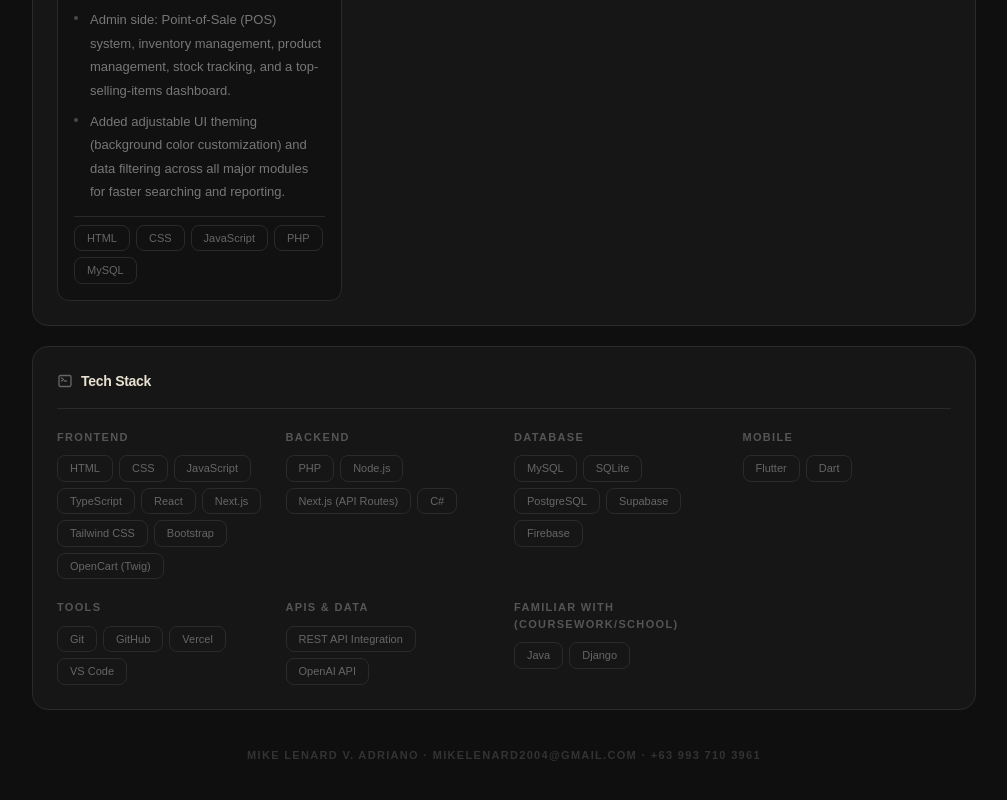
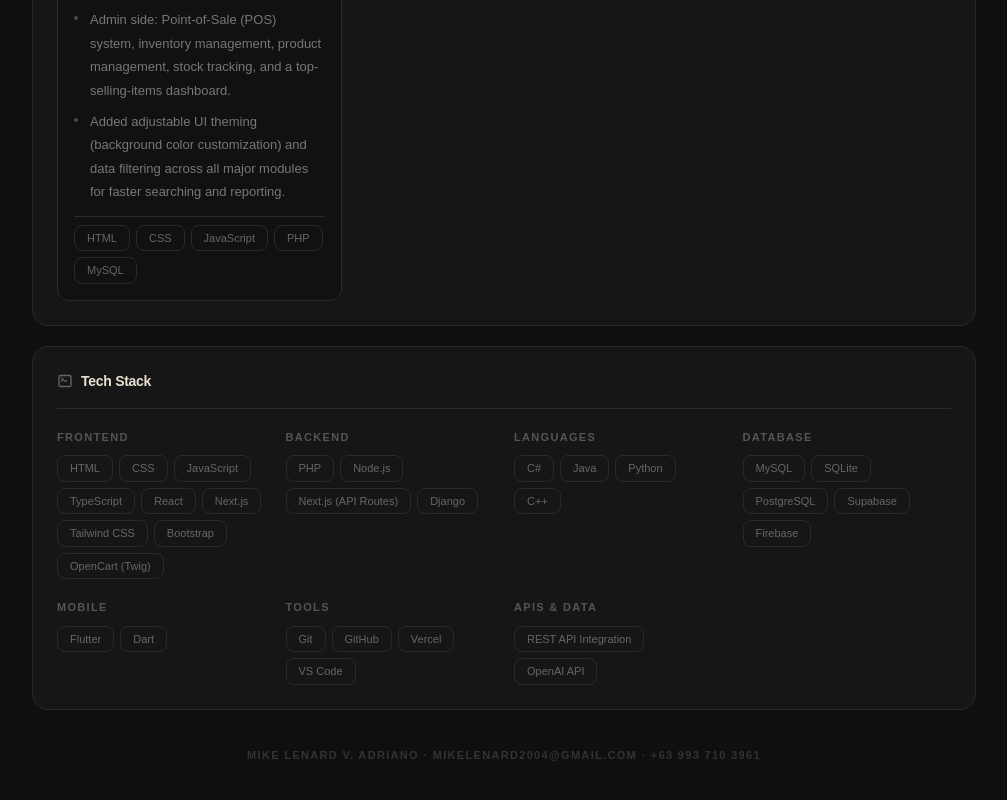
Before and after one commit to MKLNRD-ADR/my-portfolio, a React (Vite) app: page /resume in a window 1280 px wide. Shown: the part 1595-2395 px from the top of the page, without its empty margins (136-1143 px from the left). Built offline with nearby package versions, Linux system fonts and the light colour scheme.

Commit message:
add skills

```diff
--- a/src/App.jsx
+++ b/src/App.jsx
@@ -23,7 +23,11 @@ const technicalSkills = [
   },
   {
     category: "Backend",
-    skills: ["PHP", "Node.js", "Next.js (API Routes)", "C#"],
+    skills: ["PHP", "Node.js", "Next.js (API Routes)", "Django"],
+  },
+  {
+    category: "Languages",
+    skills: ["C#", "Java", "Python", "C++"],
   },
   {
     category: "Database",
@@ -40,10 +44,6 @@ const technicalSkills = [
   {
     category: "APIs & Data",
     skills: ["REST API Integration", "OpenAI API"],
-  },
-  {
-    category: "Familiar With (Coursework/School)",
-    skills: ["Java", "Django"],
   },
 ];
 
--- a/src/Resume.jsx
+++ b/src/Resume.jsx
@@ -74,12 +74,12 @@ const education = {
 
 const techStack = [
   { label: "Frontend", items: ["HTML", "CSS", "JavaScript", "TypeScript", "React", "Next.js", "Tailwind CSS", "Bootstrap", "OpenCart (Twig)"] },
-  { label: "Backend", items: ["PHP", "Node.js", "Next.js (API Routes)"," C#"] },
+  { label: "Backend", items: ["PHP", "Node.js", "Next.js (API Routes)", "Django"] },
+  { label: "Languages", items: ["C#", "Java", "Python", "C++"] },
   { label: "Database", items: ["MySQL", "SQLite", "PostgreSQL", "Supabase", "Firebase"] },
   { label: "Mobile", items: ["Flutter", "Dart"] },
   { label: "Tools", items: ["Git", "GitHub", "Vercel", "VS Code"] },
   { label: "APIs & Data", items: ["REST API Integration", "OpenAI API"] },
-  { label: "Familiar With (Coursework/School)", items: ["Java", "Django"] },
 ];
 
 // ── Section wrapper ──────────────────────────────────────────────
```
